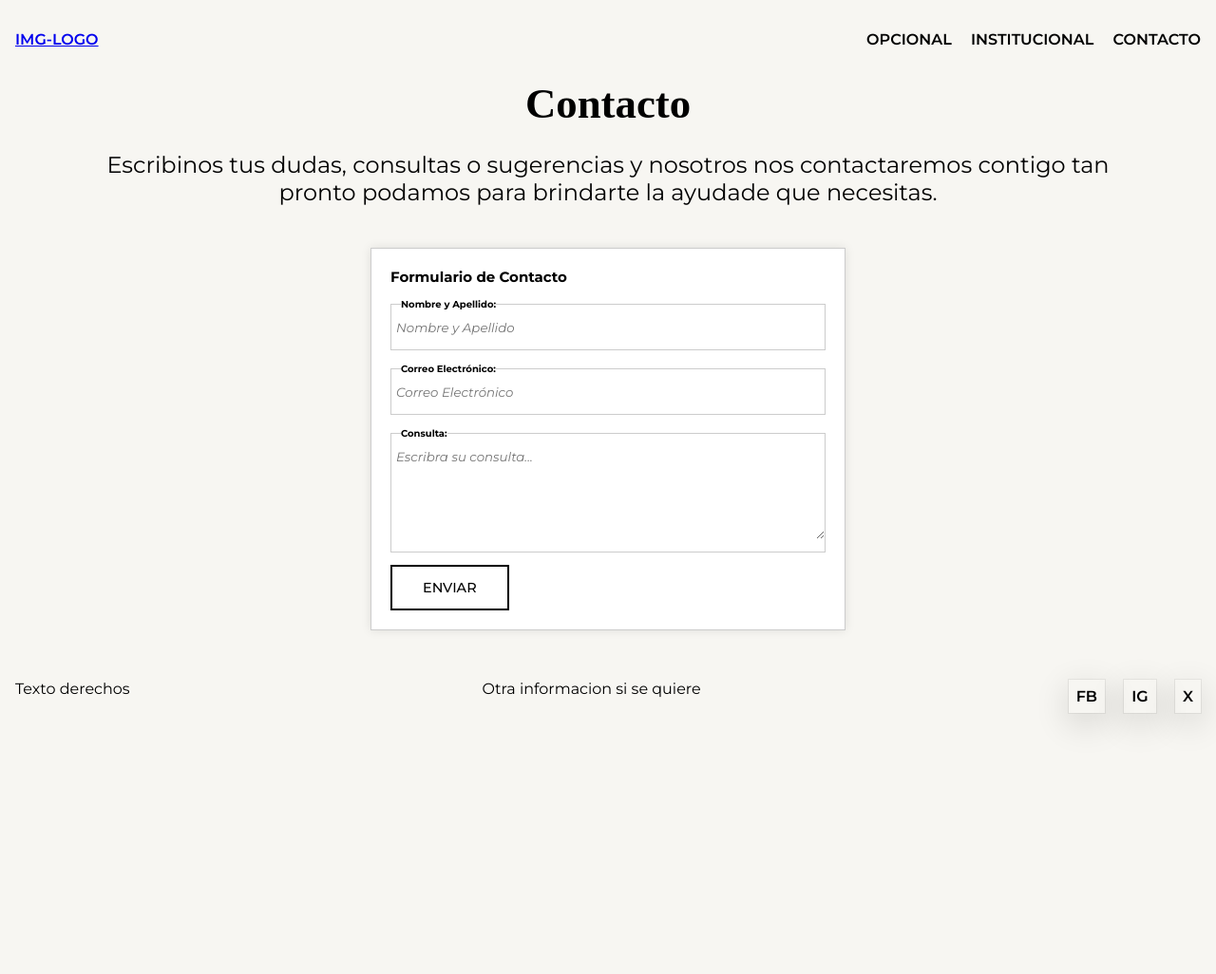
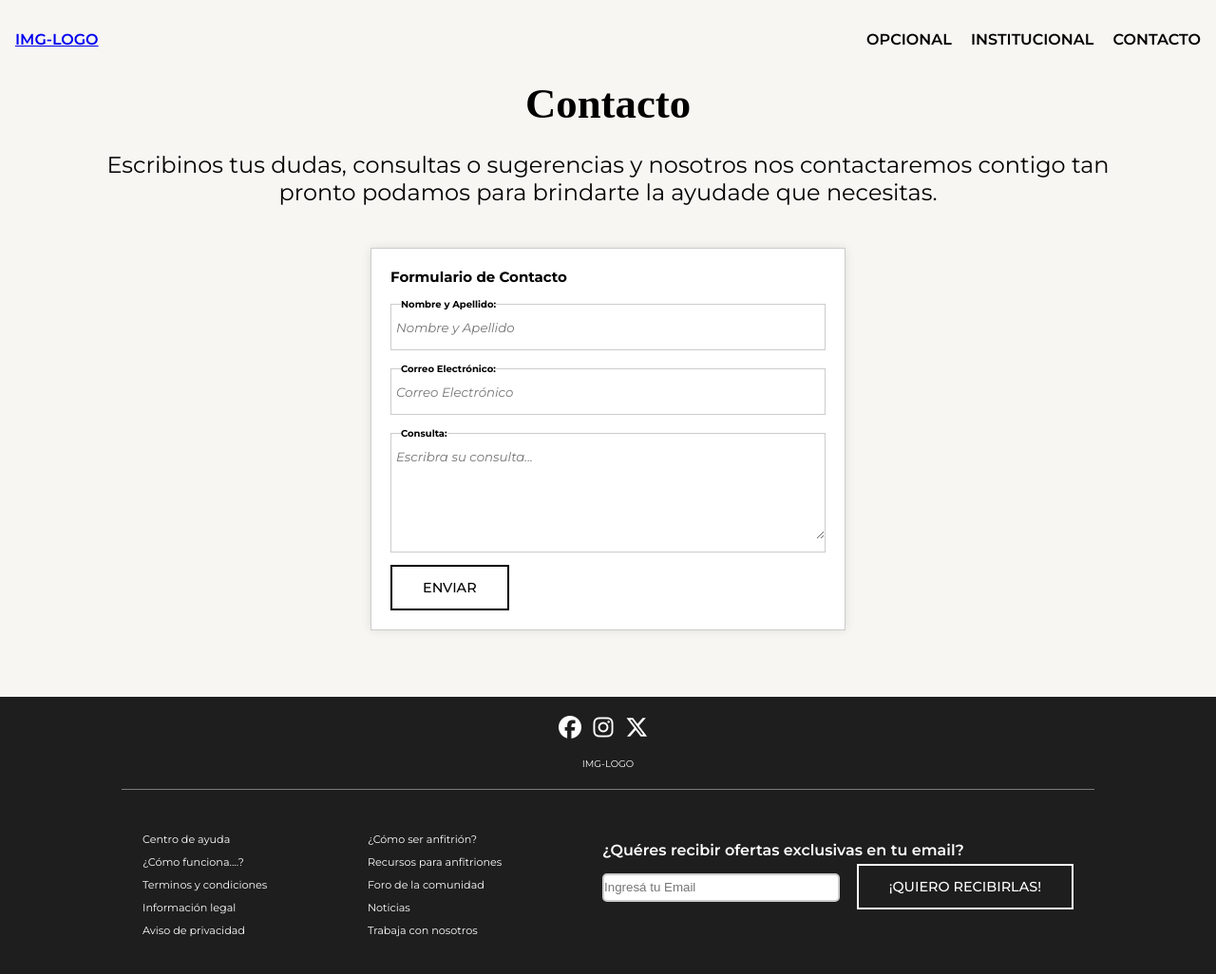
Before and after one commit to FlorenciaRar/tp1, a plain HTML site: page pages/contact.html in a window 1280 px wide. Shown: the whole page at 95% size. Before the commit the page ends 800 px from the top, so only its background shows below. Drawn offline with Linux system fonts and the light colour scheme.

Commit message:
modificaciones

```diff
--- a/css/style.css
+++ b/css/style.css
@@ -233,31 +233,99 @@ nav ul li {
 }
 
 /*------------------------FOOTER-----------------------------*/
+/*------------------------FOOTER-----------------------------*/
 
-footer {
-  font-size: 1rem;
+.footer {
+  background-color: #1E1E1E;
+  height: 300px;
+  margin-top: 50px;
+}
+
+.iconos{
+  color: white;
+  display: flex;
+  justify-content: center;
+}
+
+.iconos i {
+  font-size: 1.5rem;
+  margin-right: 10px;
+  margin-top: 20px;
+}
+
+.logo-footer{
+  display: flex;
+  justify-content: center;
+  margin-top: 20px;
+  color: white;
+}
+
+.contenedor {
+  display: flex;
+  justify-content: center; /* Centrar horizontalmente */
+  align-items: center; /* Centrar verticalmente */
+}
+
+.linea {
+  width: 80%; /* Ancho de la línea */
+  height: 1px; /* Grosor de la línea */
+  background-color: rgb(124, 124, 124); /* Color de la línea */
+  margin-top: 20px;
+}
+
+.links-footer{
+  color: white;
   display: flex;
   justify-content: space-between;
-  align-items: center;
-  margin: 1rem;
+  margin-top: 40px;
+  margin-left: 150px;
+  margin-right: 150px;
+
 }
 
-.footer-text p {
-  margin-bottom: 1rem;
+.links-footer li {
+  list-style: none;
+  font-size: 0.7rem;
+  line-height: 1.5rem;
 }
 
-footer ul {
-  list-style: none;
+.columna3 p {
+  Font-weight: 600;
+  font-size: 1rem;
+  line-height: 3rem;
 }
 
-footer ul li {
-  display: inline-block;
-  margin: 1rem 0 1rem 1rem;
-  padding: 0.5rem;
-  font-weight: 500;
-  box-shadow: rgba(0, 0, 0, 0.16) 0px 10px 36px 0px,
-    rgba(0, 0, 0, 0.06) 0px 0px 0px 1px;
+.input{
+  border: 2px solid #ccc;
+  border-radius: 5px;
+  margin-right: 15px;
+  height: 30px;
+  width: 250px;
 }
+
+.botón-quiero{
+  border-radius: 5px;
+  border: 2px solid white;
+  background-color: grey;
+  transition: all 0.3s;
+  color: White;
+  width: 180px;
+  height: 30px;
+  justify-content:center;
+  align-items:center;
+  text-align: center;
+  text-decoration: none;
+  font-size: 16px;
+  cursor: pointer;
+  transition: background-color 0.3s;
+}
+
+.botón-quiero:hover{
+  background-color: white;
+  color: grey;
+  border: 2px solid grey;
+}
+
 
 /*------------------------ANIMACIONES-----------------------------*/
 
--- a/pages/contact.html
+++ b/pages/contact.html
@@ -7,8 +7,9 @@
     <link rel="preconnect" href="https://fonts.gstatic.com" crossorigin />
     <link
       href="https://fonts.googleapis.com/css2?family=Montserrat:ital,wght@0,100..900;1,100..900&display=swap"
-      rel="stylesheet"
-    />
+      rel="stylesheet"/>
+      <script src="https://kit.fontawesome.com/20d5dfa82e.js" crossorigin="anonymous"></script><!--fontawesome -->
+
     <link rel="stylesheet" href="../css/style.css" />
     <title>Contacto</title>
   </head>
@@ -57,18 +58,57 @@
 
     </main>
 
-    <footer>
-      <div class="footer-text">
-        <p>Texto derechos</p>
+    <footer class="footer">
+      <div class="iconos">
+        <ul>
+          <i class="fa-brands fa-facebook"></i>
+          <i class="fa-brands fa-instagram"></i>
+          <i class="fa-brands fa-x-twitter"></i>
+        </ul>
       </div>
-      <div class="footer-text">
-        <p>Otra informacion si se quiere</p>
+
+      <div class="logo-footer">IMG-LOGO</div>
+      <div class="contenedor">
+        <div class="linea"></div>
       </div>
-      <ul>
-        <li><a class="item-link" href="">FB</a></li>
-        <li><a class="item-link" href="">IG</a></li>
-        <li><a class="item-link" href="">X</a></li>
-      </ul>
+
+      <div class="links-footer">
+        <div class="columna1">
+          <ul>
+            <li>Centro de ayuda</li>
+            <li>¿Cómo funciona....?</li>
+            <li>Terminos y condiciones</li>
+            <li>Información legal</li>
+            <li>Aviso de privacidad</li>
+          </ul>
+        </div>
+        <div class="columna2">
+          <ul>
+            <li>¿Cómo ser anfitrión?</li>
+            <li>Recursos para anfitriones</li>
+            <li>Foro de la comunidad</li>
+            <li>Noticias</li>
+            <li>Trabaja con nosotros</li>
+          </ul>
+        </div>
+        <div class="columna3">
+          <div>
+            <p>¿Quéres recibir ofertas exclusivas en tu email?</p>
+          </div>
+          <div>
+            <div>
+
+            </div>
+            <div>
+              <input class= input type="mail" placeholder="Ingresá tu Email">
+              <a href="#explorar" class="btn primary-button">¡Quiero Recibirlas!</a>
+            </div>
+          </div>
+        </div>
+      </div>
+
     </footer>
+
+
   </body>
 </html>
```
Also changed, not shown: index.html (+50 -11 lines), pages/institutional.html (+48 -10 lines).
